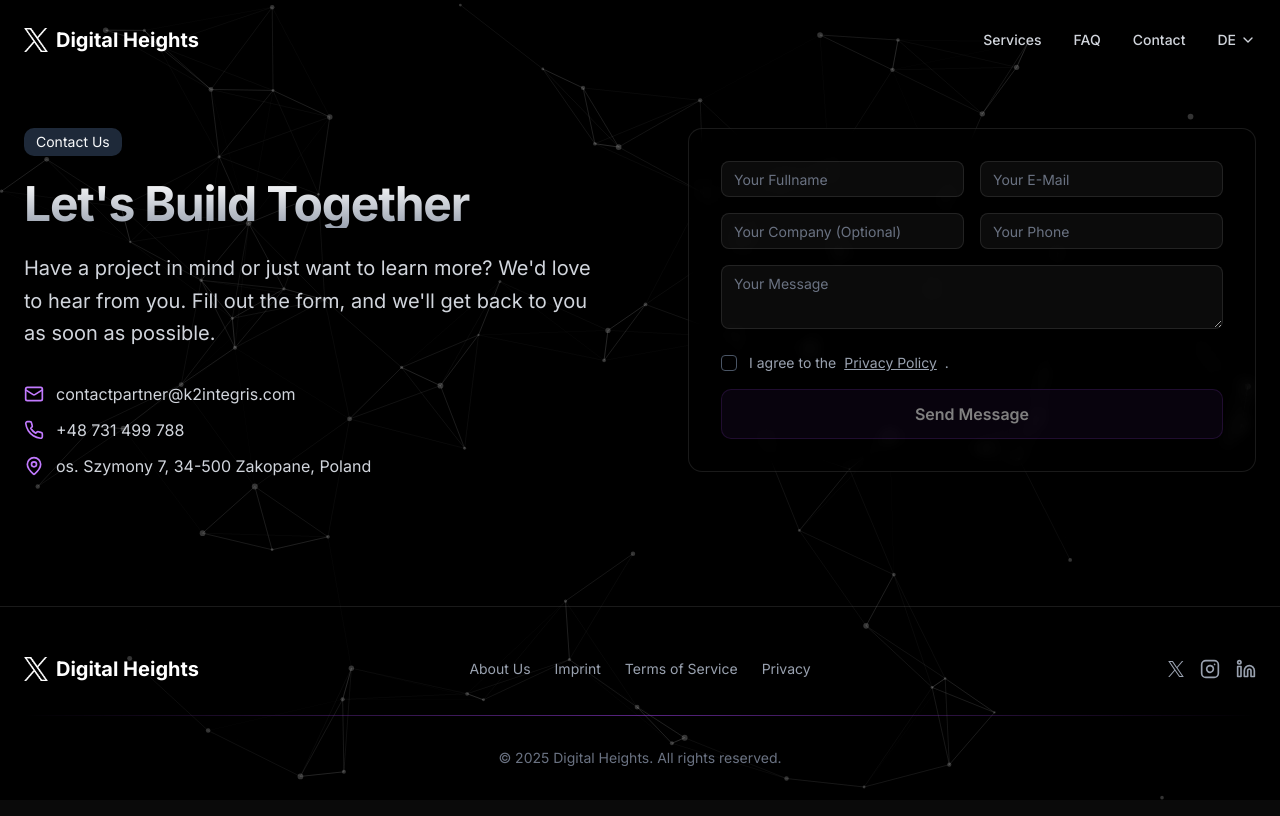
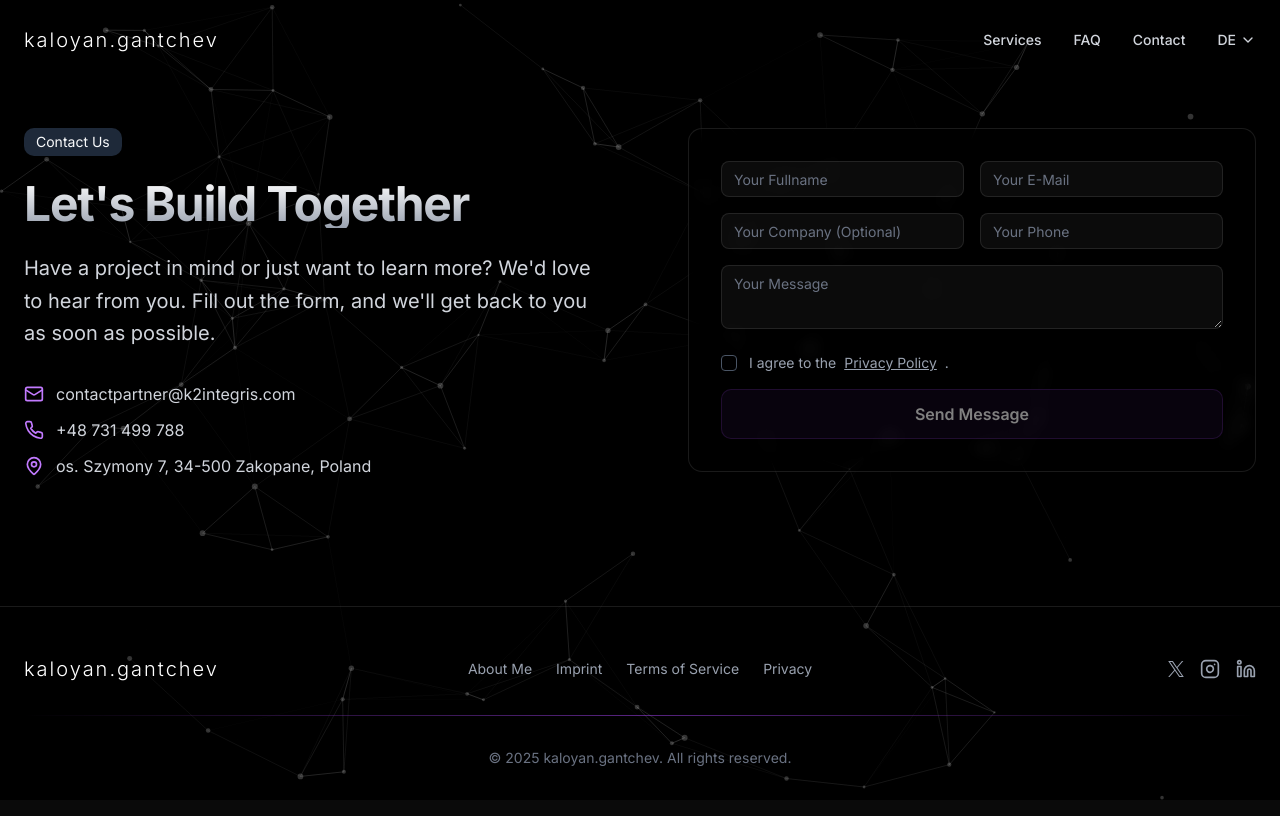
Before and after one commit to superuserkalo/IT-agency-, a Next.js app: page /contact in a window 1280 px wide. Built offline with nearby package versions, Linux system fonts and the light colour scheme.

Commit message:
feat: update Header and Footer with refined typography
Change font weight and letter spacing for a more elegant look.

Co-authored-by: Kaloyan Gantchev <170239698+superuserkalo@users.noreply.github.com>

```diff
--- a/app/layout.tsx
+++ b/app/layout.tsx
@@ -1,6 +1,6 @@
 import type React from "react"
 import type { Metadata } from "next"
-import { Inter } from "next/font/google"
+import { Inter } from 'next/font/google'
 import "./globals.css"
 import { cn } from "@/lib/utils"
 import { AnimatedBackground } from "@/components/animated-background"
@@ -8,7 +8,7 @@ import { AnimatedBackground } from "@/components/animated-background"
 const inter = Inter({ subsets: ["latin"], variable: "--font-sans" })
 
 export const metadata: Metadata = {
-  title: "Digital Heights - IT Agency & Consultancy",
+  title: "kaloyan.gantchev - Digital Strategy & Web Development",
   description: "Empowering Businesses to Reach New Digital Heights.",
     generator: 'v0.dev'
 }
--- a/components/footer.tsx
+++ b/components/footer.tsx
@@ -1,7 +1,6 @@
 import Link from "next/link"
 import { Instagram, Linkedin } from "lucide-react"
 import { XLogo } from "./icons/x-logo"
-import { LogoIcon } from "./icons/logo-icon"
 
 export default function Footer() {
   return (
@@ -9,14 +8,13 @@ export default function Footer() {
       <div className="container mx-auto py-12 px-4 md:px-6">
         <div className="flex flex-col items-center gap-8">
           <div className="w-full flex flex-col md:flex-row md:relative items-center justify-between gap-8">
-            <Link href="#hero" className="flex items-center gap-2" prefetch={false}>
-              <LogoIcon />
-              <span className="font-bold text-white text-xl">Digital Heights</span>
+            <Link href="/" className="flex items-center" prefetch={false}>
+              <span className="font-light text-xl text-white tracking-widest">kaloyan.gantchev</span>
             </Link>
 
             <nav className="flex flex-wrap items-center justify-center gap-x-6 gap-y-2 text-sm md:absolute md:left-1/2 md:-translate-x-1/2">
               <Link href="#hero" className="text-gray-400 hover:text-white transition-colors" prefetch={false}>
-                About Us
+                About Me
               </Link>
               <Link href="#" className="text-gray-400 hover:text-white transition-colors" prefetch={false}>
                 Imprint
@@ -53,7 +51,7 @@ export default function Footer() {
           <div className="w-full h-[1px] bg-gradient-to-r from-transparent via-purple-500/50 to-transparent" />
 
           <p className="text-sm text-gray-500">
-            &copy; {new Date().getFullYear()} Digital Heights. All rights reserved.
+            &copy; {new Date().getFullYear()} kaloyan.gantchev. All rights reserved.
           </p>
         </div>
       </div>
--- a/components/header.tsx
+++ b/components/header.tsx
@@ -4,7 +4,6 @@ import { useState, useEffect } from "react"
 import Link from "next/link"
 import { cn } from "@/lib/utils"
 import { motion, AnimatePresence } from "framer-motion"
-import { LogoIcon } from "./icons/logo-icon"
 import { AnimatedBurgerIcon } from "./icons/animated-burger-icon"
 import { DropdownMenu, DropdownMenuContent, DropdownMenuItem, DropdownMenuTrigger } from "@/components/ui/dropdown-menu"
 import { ChevronDown } from "lucide-react"
@@ -90,9 +89,8 @@ export default function Header() {
         )}
       >
         <div className="container mx-auto flex h-20 items-center justify-between px-4 md:px-6">
-          <Link href="/" className="flex items-center gap-2" prefetch={false}>
-            <LogoIcon />
-            <span className="font-bold text-xl text-white">Digital Heights</span>
+          <Link href="/" className="flex items-center" prefetch={false}>
+            <span className="font-light text-xl text-white tracking-widest">kaloyan.gantchev</span>
           </Link>
           <nav className="hidden md:flex items-center gap-8 text-sm font-medium">
             {navLinks.map((link) => (
--- a/components/icons/logo-icon.tsx
+++ /dev/null
@@ -1,10 +0,0 @@
-import Image from "next/image"
-import { cn } from "@/lib/utils"
-
-export function LogoIcon({ className }: { className?: string }) {
-  return (
-    <div className={cn("relative w-6 h-6", className)}>
-      <Image src="/logo-white.png" alt="Digital Heights Logo" fill className="object-contain" />
-    </div>
-  )
-}
```
Also changed, not shown: 1 other file (tests, documents, lock files or other folders).
